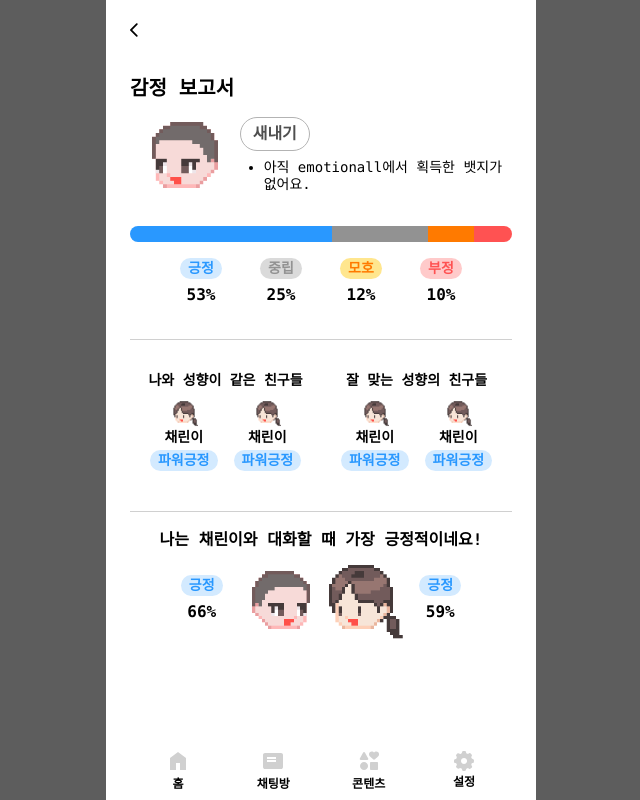
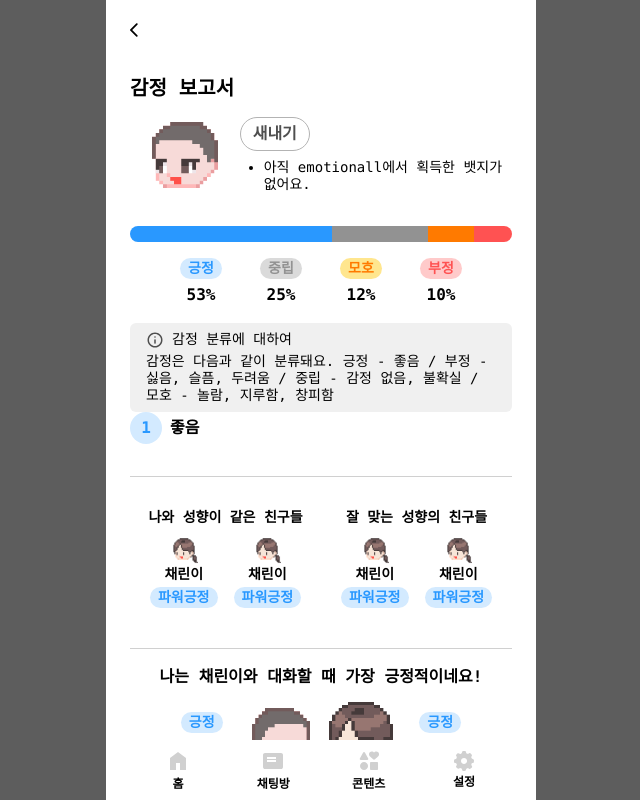
Before and after one commit to imYourChoi/emotionall, a Next.js app in the folder front/: page /contents/report in a window 1280 px wide. Shown: the whole page, without its empty margins (319-959 px from the left). Built offline with nearby package versions, Linux system fonts and the light colour scheme; a web font is replaced by a local one.

Commit message:
add emotion class

```diff
--- /dev/null
+++ b/front/src/components/contents/DetailChart.jsx
@@ -0,0 +1,51 @@
+import { useEffect, useState } from "react";
+import cc from "classcat";
+import { emotionName } from "@/constants/emotion";
+import BadgeAndPercent from "./BadgeAndPercent";
+
+const dummy = [
+  { name: "positive", count: 53 },
+  { name: "neutral", count: 25 },
+  { name: "ambiguous", count: 12 },
+  { name: "negative", count: 10 },
+];
+
+const BarChart = () => {
+  const [data, setData] = useState(dummy);
+  const [sorted, setSorted] = useState([]);
+  useEffect(() => {
+    const newData = Array.from(dummy);
+    newData.sort((a, b) => b.count - a.count);
+    setSorted(newData);
+  }, [data]);
+  return (
+    <div className="w-full flex flex-col gap-4">
+      <div className="w-full rounded-full h-4 overflow-hidden flex">
+        {sorted.map((item) => (
+          <div
+            className={cc([
+              "h-full",
+              item.name === "positive" && "bg-positive",
+              item.name === "negative" && "bg-negative",
+              item.name === "neutral" && "bg-neutral",
+              item.name === "ambiguous" && "bg-ambiguous",
+            ])}
+            key={item.name}
+            style={{ width: `${item.count}%` }}
+          ></div>
+        ))}
+      </div>
+      <div className="flex items-center justify-center">
+        {sorted.map((item) => (
+          <BadgeAndPercent
+            key={item.name}
+            emotion={item.name}
+            percent={item.count}
+          />
+        ))}
+      </div>
+    </div>
+  );
+};
+
+export default BarChart;
--- a/front/src/components/contents/Report.jsx
+++ b/front/src/components/contents/Report.jsx
@@ -6,6 +6,7 @@ import { badge } from "@/constants/badge";
 import BarChart from "./BarChart";
 import { checkTextEndsWithCoda } from "@/utils/texts";
 import BadgeAndPercent from "./BadgeAndPercent";
+import { InfoIcon } from "../icons/Icons";
 
 const Report = () => {
   const { user } = useUser();
@@ -36,6 +37,28 @@ const Report = () => {
       </div>
       <div className="py-4">
         <BarChart />
+
+        <div className="w-full bg-black-100 rounded-md px-4 py-2 text-sm mt-4 flex flex-col gap-1">
+          <div className="flex items-center gap-2">
+            <InfoIcon width="18px" className="fill-black-600" />
+            감정 분류에 대하여
+          </div>
+          <div>
+            감정은 다음과 같이 분류돼요. 긍정 - 좋음 / 부정 - 싫음, 슬픔, 두려움
+            / 중립 - 감정 없음, 불확실 / 모호 - 놀람, 지루함, 창피함
+          </div>
+        </div>
+
+        <div className="grid grid-cols-2">
+          <div>
+            <div className="flex items-center gap-2 font-bold">
+              <div className="w-8 h-8 rounded-full flex items-center justify-center badge-positive">
+                1
+              </div>
+              좋음
+            </div>
+          </div>
+        </div>
       </div>
 
       <div className="w-full bg-black-200 h-px my-4" />
--- a/front/src/components/icons/Icons.jsx
+++ b/front/src/components/icons/Icons.jsx
@@ -150,3 +150,17 @@ export const ArrowLeftIcon = ({ width, className }) => (
     />
   </svg>
 );
+
+export const InfoIcon = ({ width, className }) => (
+  <svg
+    xmlns="http://www.w3.org/2000/svg"
+    width={width || "24px"}
+    viewBox="0 0 24 24"
+    fill="none"
+  >
+    <path
+      d="M12 17C12.2833 17 12.521 16.904 12.713 16.712C12.9043 16.5207 13 16.2833 13 16V11.975C13 11.6917 12.9043 11.4583 12.713 11.275C12.521 11.0917 12.2833 11 12 11C11.7167 11 11.4793 11.0957 11.288 11.287C11.096 11.479 11 11.7167 11 12V16.025C11 16.3083 11.096 16.5417 11.288 16.725C11.4793 16.9083 11.7167 17 12 17ZM12 9C12.2833 9 12.521 8.904 12.713 8.712C12.9043 8.52067 13 8.28333 13 8C13 7.71667 12.9043 7.479 12.713 7.287C12.521 7.09567 12.2833 7 12 7C11.7167 7 11.4793 7.09567 11.288 7.287C11.096 7.479 11 7.71667 11 8C11 8.28333 11.096 8.52067 11.288 8.712C11.4793 8.904 11.7167 9 12 9ZM12 22C10.6167 22 9.31667 21.7373 8.1 21.212C6.88333 20.6873 5.825 19.975 4.925 19.075C4.025 18.175 3.31267 17.1167 2.788 15.9C2.26267 14.6833 2 13.3833 2 12C2 10.6167 2.26267 9.31667 2.788 8.1C3.31267 6.88333 4.025 5.825 4.925 4.925C5.825 4.025 6.88333 3.31233 8.1 2.787C9.31667 2.26233 10.6167 2 12 2C13.3833 2 14.6833 2.26233 15.9 2.787C17.1167 3.31233 18.175 4.025 19.075 4.925C19.975 5.825 20.6873 6.88333 21.212 8.1C21.7373 9.31667 22 10.6167 22 12C22 13.3833 21.7373 14.6833 21.212 15.9C20.6873 17.1167 19.975 18.175 19.075 19.075C18.175 19.975 17.1167 20.6873 15.9 21.212C14.6833 21.7373 13.3833 22 12 22ZM12 20C14.2167 20 16.1043 19.221 17.663 17.663C19.221 16.1043 20 14.2167 20 12C20 9.78333 19.221 7.89567 17.663 6.337C16.1043 4.779 14.2167 4 12 4C9.78333 4 7.896 4.779 6.338 6.337C4.77933 7.89567 4 9.78333 4 12C4 14.2167 4.77933 16.1043 6.338 17.663C7.896 19.221 9.78333 20 12 20Z"
+      className={className}
+    />
+  </svg>
+);
--- a/front/src/constants/emotion.js
+++ b/front/src/constants/emotion.js
@@ -4,3 +4,15 @@ export const emotionName = {
   neutral: { kor: "중립" },
   ambiguous: { kor: "모호" },
 };
+
+export const emotionClass = {
+  none: { kor: "감정없음", class: "neutral" },
+  surprised: { kor: "놀람", class: "positive" },
+  fear: { kor: "두려움", class: "negative" },
+  uncertain: { kor: "불확실", class: "neutral" },
+  sadness: { kor: "슬픔", class: "negative" },
+  dislike: { kor: "싫음", class: "negative" },
+  good: { kor: "좋음", class: "positive" },
+  bored: { kor: "지루함", class: "ambiguous" },
+  shame: { kor: "창피함", class: "ambiguous" },
+};
```
